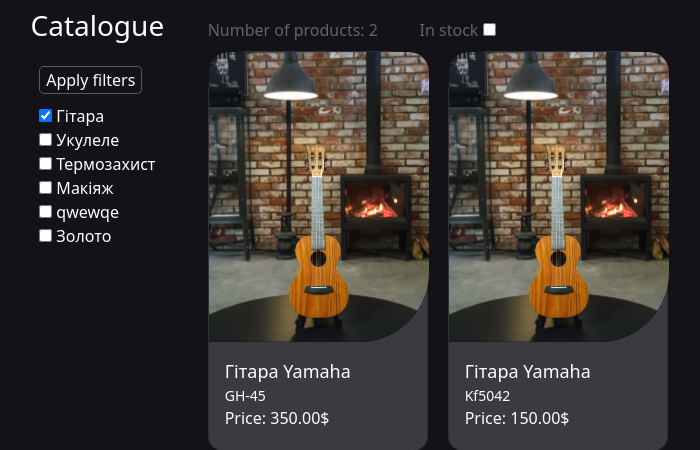
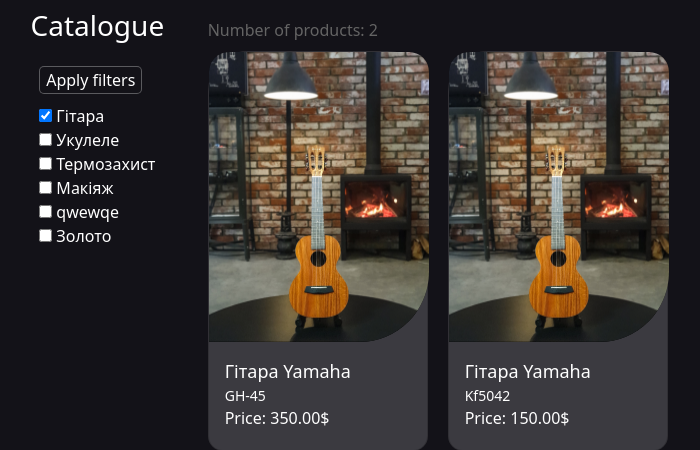
Before and after one commit to What1sLov3RK/GuitarLavk, a Django app: page /catalogue/?categories=1 in a window 1280 px wide. Shown: the part 216-666 px from the top of the page, without its empty margins (13-713 px from the left). Run offline with Django 4.2, Linux system fonts and the light colour scheme; data comes from the database, SQL or seed files in the repository; some web fonts are replaced.

Commit message:
deleted unused checkbox

```diff
--- a/templates/catalogue.html
+++ b/templates/catalogue.html
@@ -9,10 +9,6 @@
         </div>
         <div id="catalogue-sort">
             <span>Number of products: {{ count }}</span>
-            <span id="catalogue-sort-available">In stock
-                <input type="checkbox" class="checkbox-catalogue-sort-available">
-            </span>
-
         </div>
         <div id="catalogue-filters">
             <form method="get">
```
